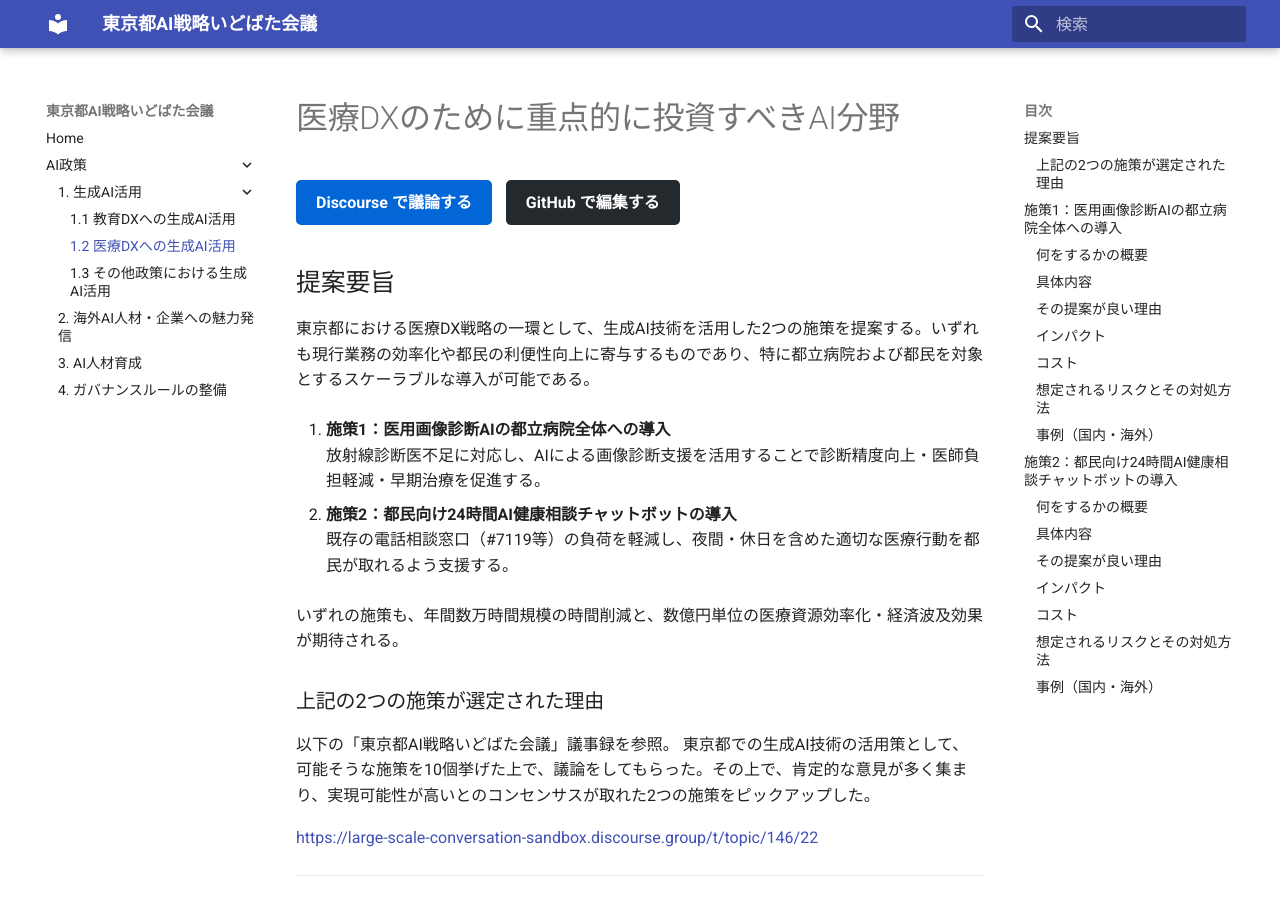
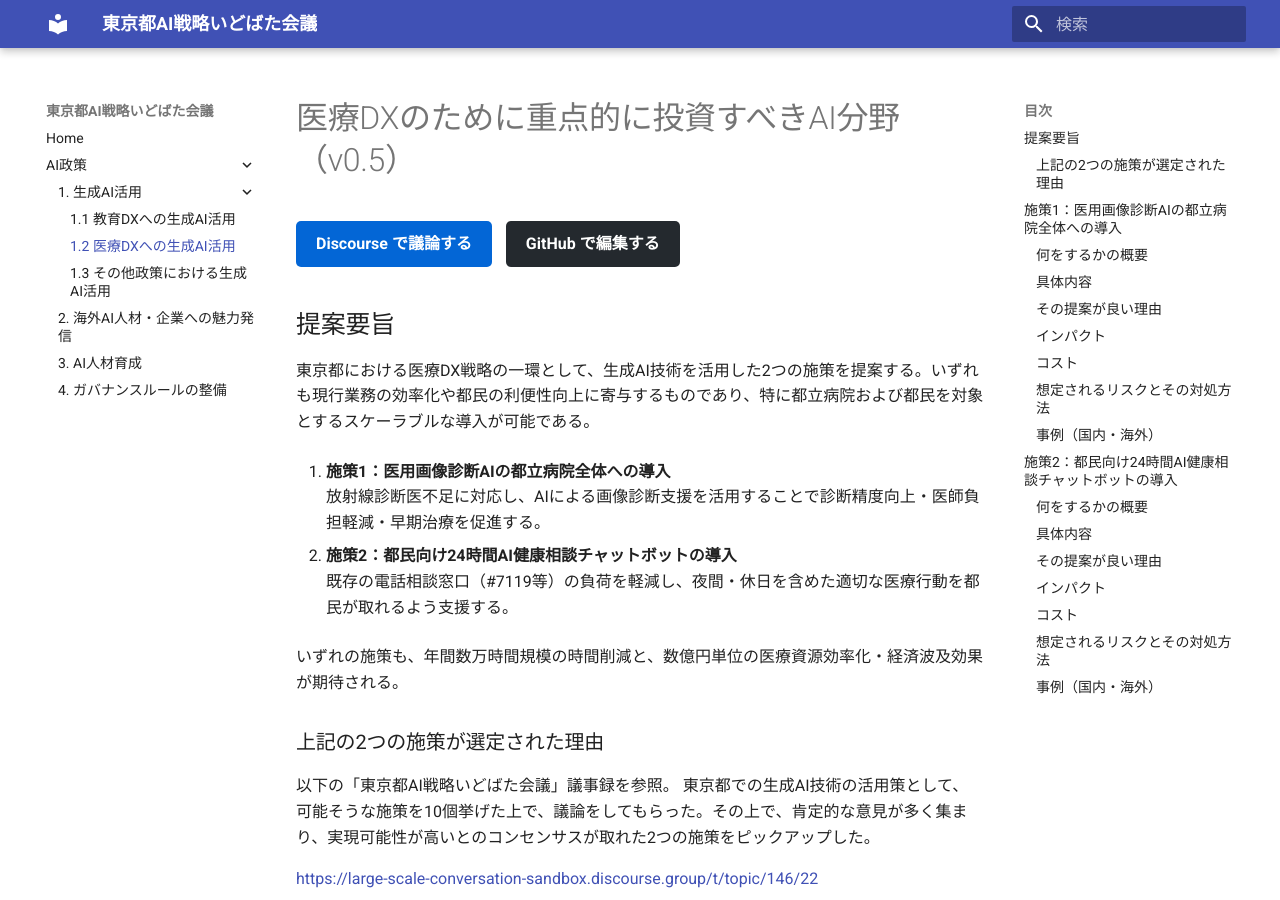
Before and after one commit to takahiroanno2024/2025_ai_idobatakaigi_output, an MkDocs documentation site: the page built from docs/1.2_医療DXへの生成AI活用.md, in a window 1280 px wide and 900 px high. Built offline with MkDocs 1.6.1 and Material for MkDocs 9.7.7, drawn with Linux system fonts in a browser that asks for light colours.

Commit message:
Update 1.2_医療DXへの生成AI活用.md

```diff
--- a/docs/1.2_医療DXへの生成AI活用.md
+++ b/docs/1.2_医療DXへの生成AI活用.md
@@ -1,4 +1,5 @@
-# 医療DXのために重点的に投資すべきAI分野
+# 医療DXのために重点的に投資すべきAI分野（v0.5）
+
 
 <div style="margin-bottom: 20px;">
 <a href="https://large-scale-conversation-sandbox.discourse.group/t/topic/362" style="display: inline-block; padding: 10px 20px; margin-right: 10px; background-color: #0366d6; color: white; text-decoration: none; border-radius: 5px; font-weight: bold;">Discourse で議論する</a>
```
